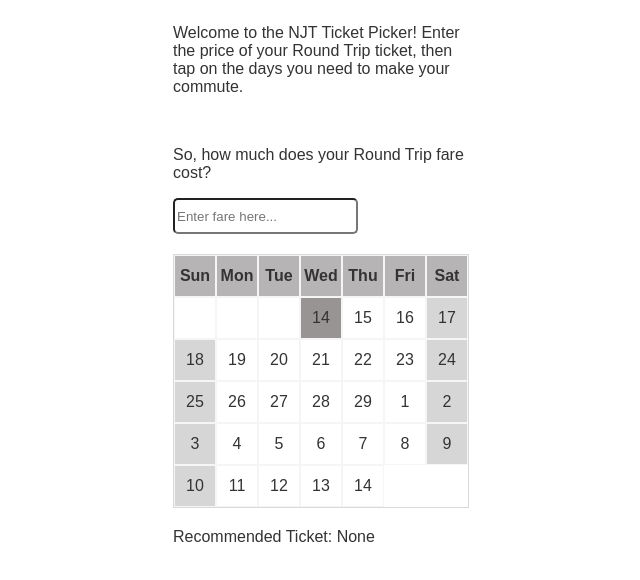
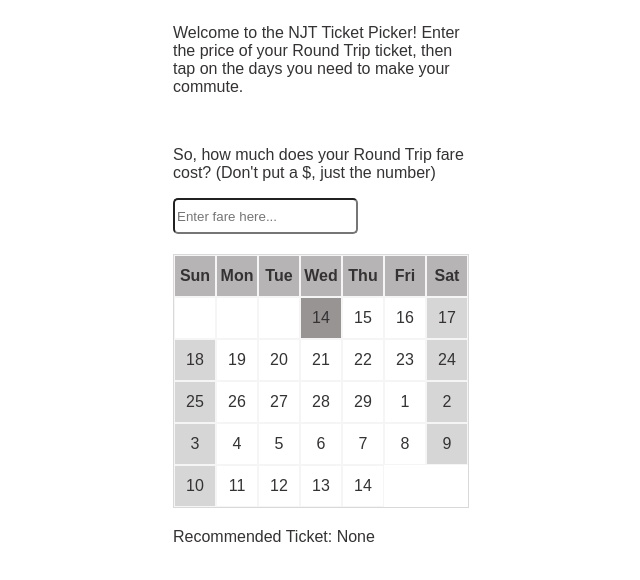
Before and after one commit to rgibbons-dev/cal, a website: page one.html in a window 1280 px wide. Shown: the whole page, without its empty margins (319-959 px from the left). Drawn offline with Linux system fonts and the light colour scheme.

Commit message:
added warning

```diff
--- a/one.html
+++ b/one.html
@@ -80,7 +80,10 @@
                     your commute.
                 </p>
                 <br />
-                <p>So, how much does your Round Trip fare cost?</p>
+                <p>
+                    So, how much does your Round Trip fare cost? (Don't put a $,
+                    just the number)
+                </p>
                 <div class="input-container">
                     <input id="fare" placeholder="Enter fare here..." />
                 </div>
```
